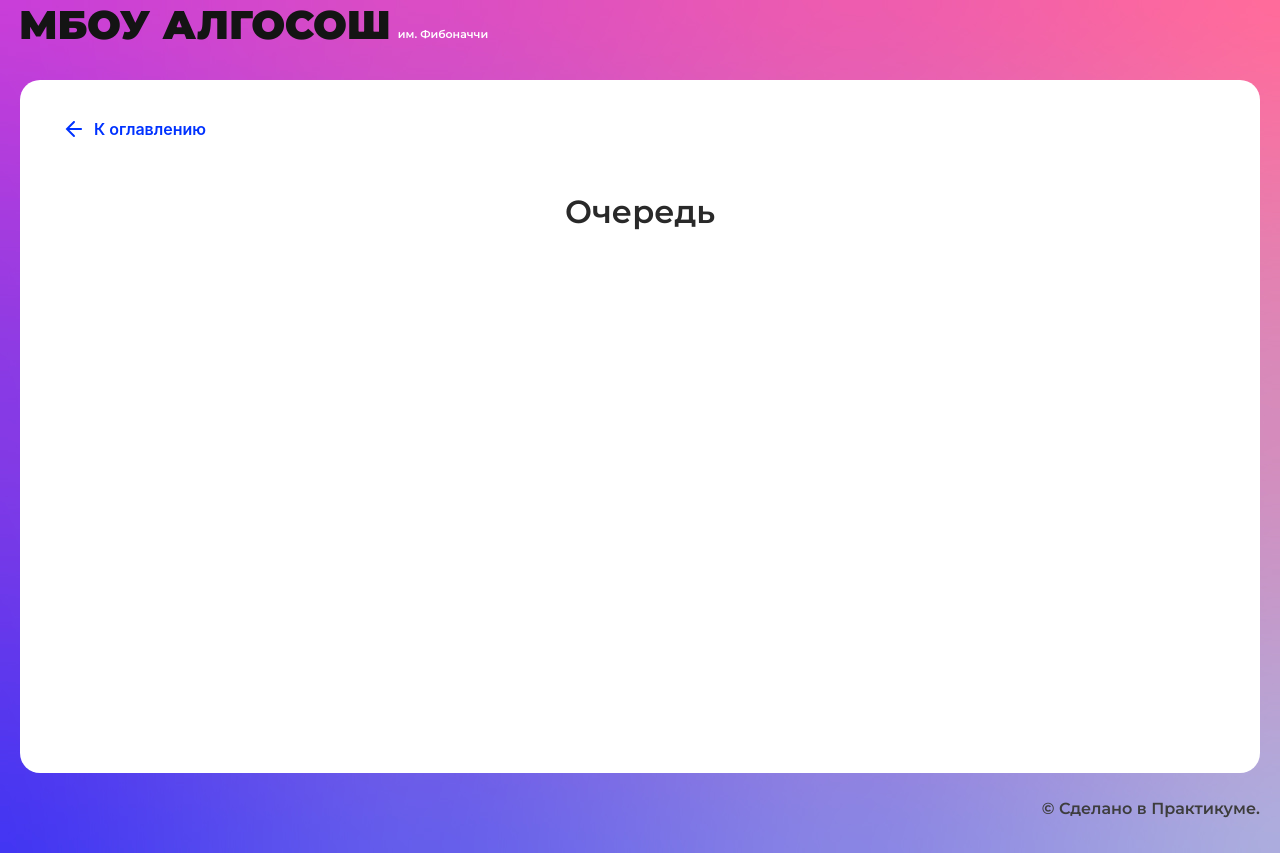
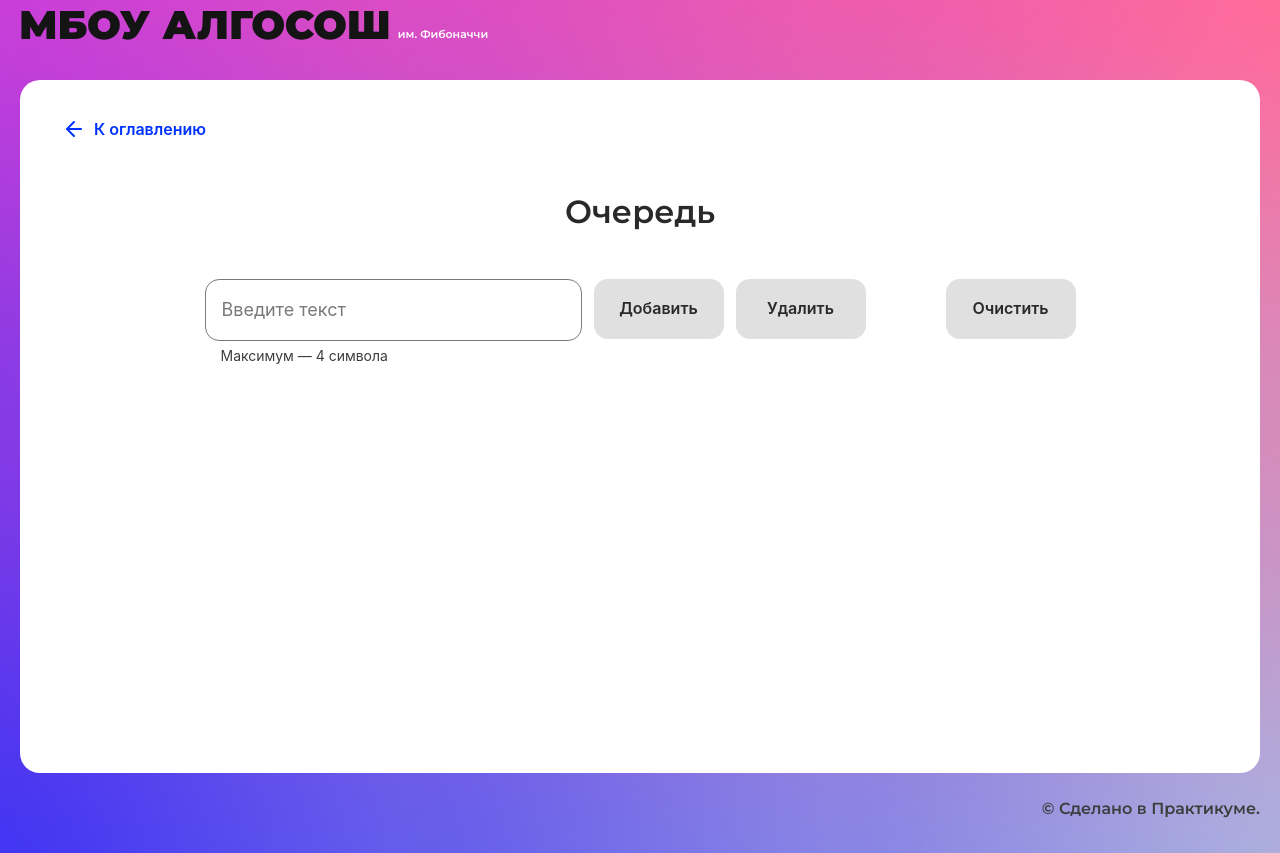
Before and after one commit to ivankudriashov/algososh, a React (Create React App) app: page /queue in a window 1280 px wide. Built offline with nearby package versions, Linux system fonts and the light colour scheme.

Commit message:
Стек

```diff
--- a/src/components/queue-page/queue-page.tsx
+++ b/src/components/queue-page/queue-page.tsx
@@ -1,10 +1,152 @@
-import React from "react";
+import React, { useEffect, useState } from "react";
+import { SHORT_DELAY_IN_MS } from "../../constants/delays";
+import { ElementStates } from "../../types/element-states";
+import { Button } from "../ui/button/button";
+import { Circle } from "../ui/circle/circle";
+import { Input } from "../ui/input/input";
 import { SolutionLayout } from "../ui/solution-layout/solution-layout";
+import st from "./queue.module.css"
+
+interface IStack<T> {
+  push: (item: T) => void;
+  pop: () => void;
+  delete: () => void;
+  peak: () => T | null;
+}
+
+class Stack<T> implements IStack<T> {
+  container: T[] = [];
+
+  push = (item: T): void => {
+    this.container.push(item)
+  };
+
+  pop = (): void => {
+    this.container.pop()
+  };
+
+  delete = (): void => {
+    this.container = []
+  }
+
+  peak = (): T | null => {
+    if(this.container.length !== 0) {
+      return this.container[this.container.length - 1]
+    } else {
+      return null;
+    }
+  };
+
+  getSize = () => this.container.length;
+}
 
 export const QueuePage: React.FC = () => {
+
+    const [stack] = useState<Stack<{symbol: string, state: ElementStates}>>(new Stack<{symbol: string, state: ElementStates}>());
+    const [value, setValue] = useState('');
+    const [stackContainer, setStackContainer] = useState<Array<{symbol: string, state: ElementStates}>>(stack.container);
+
+    const [pushDisabled, setPushDisabled] = useState(true);
+    const [popDisabled, setPopDisabled] = useState(true);
+    const [clearDisabled, setClearDisabled] = useState(true);
+
+    const changeState = (arr: any, status: ElementStates, start: number) => {
+      arr[start].state = status;
+    }
+
+    const pause = async (delay: number) => {
+      await new Promise(resolve => setTimeout(resolve, delay))
+    }
+
+    const changeStateRender = (arr: Array<{symbol: string, state: ElementStates}>, status: ElementStates, startIndex: number) => {
+      changeState(arr, status, startIndex)
+      setStackContainer([...stack.container])
+    }
+
+    const changeStateRenderAsync = async (arr: Array<{symbol: string, state: ElementStates}>, status: ElementStates, startIndex: number) => {
+      await pause(SHORT_DELAY_IN_MS)
+      changeState(arr, status, startIndex)
+      setStackContainer([...stack.container])
+    }
+
+    useEffect(() => {
+      stackContainer.length !== 0 ? setPopDisabled(false) :  setPopDisabled(true);
+      stackContainer.length !== 0 ? setClearDisabled(false) :  setClearDisabled(true);
+    }, [stackContainer])
+
   return (
     <SolutionLayout title="Очередь">
+      <div className={`${st.container}`}>
+        <Input
+          onChange={(e: React.ChangeEvent<HTMLInputElement>) => {
+            setValue(e.target.value);
+            setPushDisabled(false)
+          }}
+          value={value}
+          type={'text'}
+          extraClass={`${st.input} mr-6`}
+          isLimitText={true}
+          maxLength={4}
+        />
+        <Button
+          onClick={async () => {
+            setValue('');
+            stack.push({
+              symbol: value,
+              state: ElementStates.Default
+            });
 
+            changeStateRender(stack.container, ElementStates.Changing, stack.container.length - 1);
+            await changeStateRenderAsync(stack.container, ElementStates.Default, stack.container.length - 1);
+
+            setPushDisabled(true)
+          }}
+          extraClass={'mr-6'}
+          text={'Добавить'}
+          disabled={pushDisabled}
+        />
+
+        <Button
+          onClick={async () => {
+            changeStateRender(stack.container, ElementStates.Changing, stack.container.length - 1);
+            await pause(500)
+            stack.pop()
+            setStackContainer([...stack.container])
+          }}
+
+          extraClass={'mr-40'}
+          text={'Удалить'}
+          disabled={popDisabled}
+        />
+        <Button
+        text={'Очистить'}
+          onClick={() => {
+            stack.delete()
+            setStackContainer([...stack.container])
+          }}
+          disabled={clearDisabled}
+        />
+      </div>
+
+      <ul className={`${st.list}`}>
+        {stackContainer.map((symbol, index) =>
+        index === stackContainer.length - 1 ?
+          <Circle
+            extraClass={`${st.column}`}
+            index={index}
+            letter={symbol.symbol}
+            head={'top'}
+            state={symbol.state}
+            key={index} />
+          :
+          <Circle
+            extraClass={`${st.column}`}
+            index={index}
+            letter={symbol.symbol}
+            state={symbol.state}
+            key={index} />
+        )}
+      </ul>
     </SolutionLayout>
   );
 };
--- /dev/null
+++ b/src/components/queue-page/queue.module.css
@@ -0,0 +1,20 @@
+.container {
+    display: flex;
+    justify-content: center;
+}
+
+.input {
+    width: 377px;
+}
+
+.list {
+    display: flex;
+    justify-content: center;
+    align-items: center;
+    flex-wrap: wrap;
+    gap: 48px 16px;
+
+    width: 944px;
+    padding: 0;
+    margin: 48px auto 0;
+}
--- a/src/components/stack-page/stack-page.tsx
+++ b/src/components/stack-page/stack-page.tsx
@@ -1,10 +1,151 @@
-import React from "react";
+import React, { useEffect, useState } from "react";
+import { SHORT_DELAY_IN_MS } from "../../constants/delays";
+import { ElementStates } from "../../types/element-states";
+import { Button } from "../ui/button/button";
+import { Circle } from "../ui/circle/circle";
+import { Input } from "../ui/input/input";
 import { SolutionLayout } from "../ui/solution-layout/solution-layout";
+import st from "./stack.module.css"
+
+interface IStack<T> {
+  push: (item: T) => void;
+  pop: () => void;
+  delete: () => void;
+  peak: () => T | null;
+}
+
+class Stack<T> implements IStack<T> {
+  container: T[] = [];
+
+  push = (item: T): void => {
+    this.container.push(item)
+  };
+
+  pop = (): void => {
+    this.container.pop()
+  };
+
+  delete = (): void => {
+    this.container = []
+  }
+
+  peak = (): T | null => {
+    if(this.container.length !== 0) {
+      return this.container[this.container.length - 1]
+    } else {
+      return null;
+    }
+  };
+
+  getSize = () => this.container.length;
+}
 
 export const StackPage: React.FC = () => {
+  const [stack] = useState<Stack<{symbol: string, state: ElementStates}>>(new Stack<{symbol: string, state: ElementStates}>());
+  const [value, setValue] = useState('');
+  const [stackContainer, setStackContainer] = useState<Array<{symbol: string, state: ElementStates}>>(stack.container);
+
+  const [pushDisabled, setPushDisabled] = useState(true);
+  const [popDisabled, setPopDisabled] = useState(true);
+  const [clearDisabled, setClearDisabled] = useState(true);
+
+  const changeState = (arr: any, status: ElementStates, start: number) => {
+    arr[start].state = status;
+  }
+
+  const pause = async (delay: number) => {
+    await new Promise(resolve => setTimeout(resolve, delay))
+  }
+
+  const changeStateRender = (arr: Array<{symbol: string, state: ElementStates}>, status: ElementStates, startIndex: number) => {
+    changeState(arr, status, startIndex)
+    setStackContainer([...stack.container])
+  }
+
+  const changeStateRenderAsync = async (arr: Array<{symbol: string, state: ElementStates}>, status: ElementStates, startIndex: number) => {
+    await pause(SHORT_DELAY_IN_MS)
+    changeState(arr, status, startIndex)
+    setStackContainer([...stack.container])
+  }
+
+  useEffect(() => {
+    stackContainer.length !== 0 ? setPopDisabled(false) :  setPopDisabled(true);
+    stackContainer.length !== 0 ? setClearDisabled(false) :  setClearDisabled(true);
+  }, [stackContainer])
+
   return (
     <SolutionLayout title="Стек">
+      <div className={`${st.container}`}>
+        <Input
+          onChange={(e: React.ChangeEvent<HTMLInputElement>) => {
+            setValue(e.target.value);
+            setPushDisabled(false)
+          }}
+          value={value}
+          type={'text'}
+          extraClass={`${st.input} mr-6`}
+          isLimitText={true}
+          maxLength={4}
+        />
+        <Button
+          onClick={async () => {
+            setValue('');
+            stack.push({
+              symbol: value,
+              state: ElementStates.Default
+            });
 
+            changeStateRender(stack.container, ElementStates.Changing, stack.container.length - 1);
+            await changeStateRenderAsync(stack.container, ElementStates.Default, stack.container.length - 1);
+
+            setPushDisabled(true)
+          }}
+          extraClass={'mr-6'}
+          text={'Добавить'}
+          disabled={pushDisabled}
+        />
+
+        <Button
+          onClick={async () => {
+            changeStateRender(stack.container, ElementStates.Changing, stack.container.length - 1);
+            await pause(500)
+            stack.pop()
+            setStackContainer([...stack.container])
+          }}
+
+          extraClass={'mr-40'}
+          text={'Удалить'}
+          disabled={popDisabled}
+        />
+        <Button
+        text={'Очистить'}
+          onClick={() => {
+            stack.delete()
+            setStackContainer([...stack.container])
+          }}
+          disabled={clearDisabled}
+        />
+      </div>
+
+      <ul className={`${st.list}`}>
+        {stackContainer.map((symbol, index) =>
+        index === stackContainer.length - 1 ?
+          <Circle
+            extraClass={`${st.column}`}
+            index={index}
+            letter={symbol.symbol}
+            head={'top'}
+            state={symbol.state}
+            key={index} />
+          :
+          <Circle
+            extraClass={`${st.column}`}
+            index={index}
+            letter={symbol.symbol}
+            state={symbol.state}
+            key={index} />
+        )}
+      </ul>
     </SolutionLayout>
   );
 };
--- /dev/null
+++ b/src/components/stack-page/stack.module.css
@@ -0,0 +1,20 @@
+.container {
+    display: flex;
+    justify-content: center;
+}
+
+.input {
+    width: 377px;
+}
+
+.list {
+    display: flex;
+    justify-content: center;
+    align-items: center;
+    flex-wrap: wrap;
+    gap: 48px 16px;
+
+    width: 944px;
+    padding: 0;
+    margin: 48px auto 0;
+}
```
